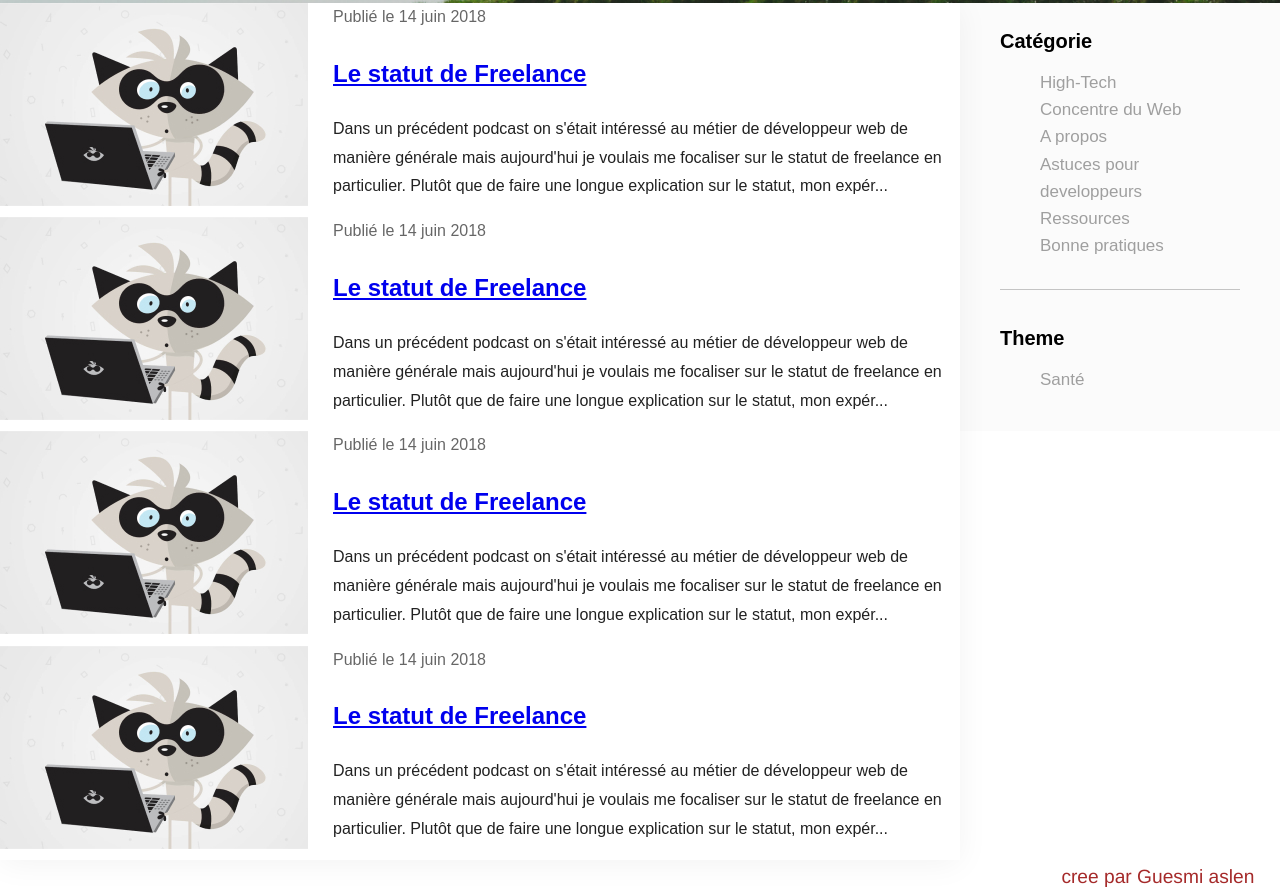
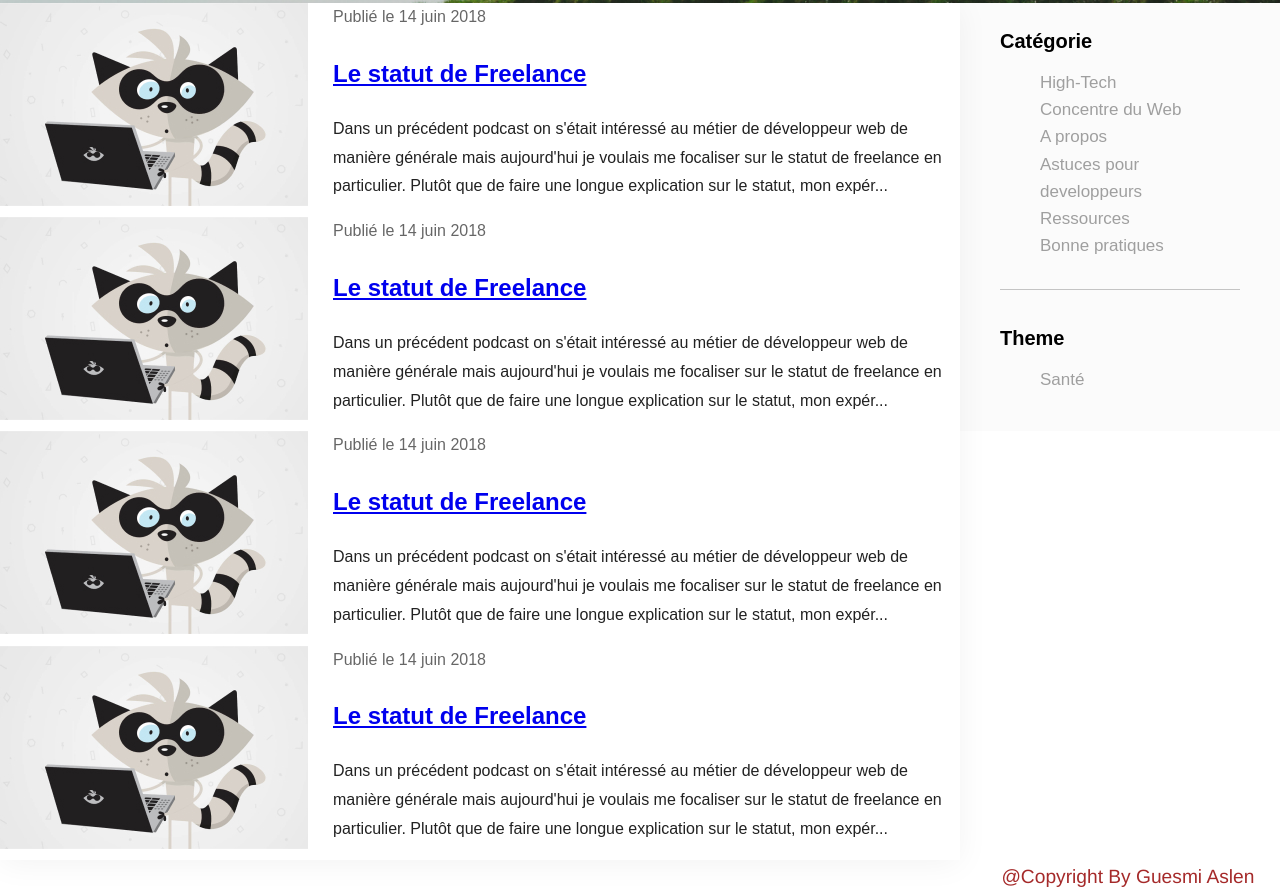
Before and after one commit to aslen77/GarfieldIce, a plain HTML site: page index.html in a window 1280 px wide. Shown: the part 393-1287 px from the top of the page. Drawn offline with Linux system fonts and the light colour scheme.

Commit message:
Changement de texte pour footer

```diff
--- a/index.html
+++ b/index.html
@@ -71,7 +71,7 @@
         </ul>
     </aside>
    <footer class="footer">
-       cree par Guesmi aslen
+       @Copyright By Guesmi Aslen
    </footer>
 </body>
 </html>
```
